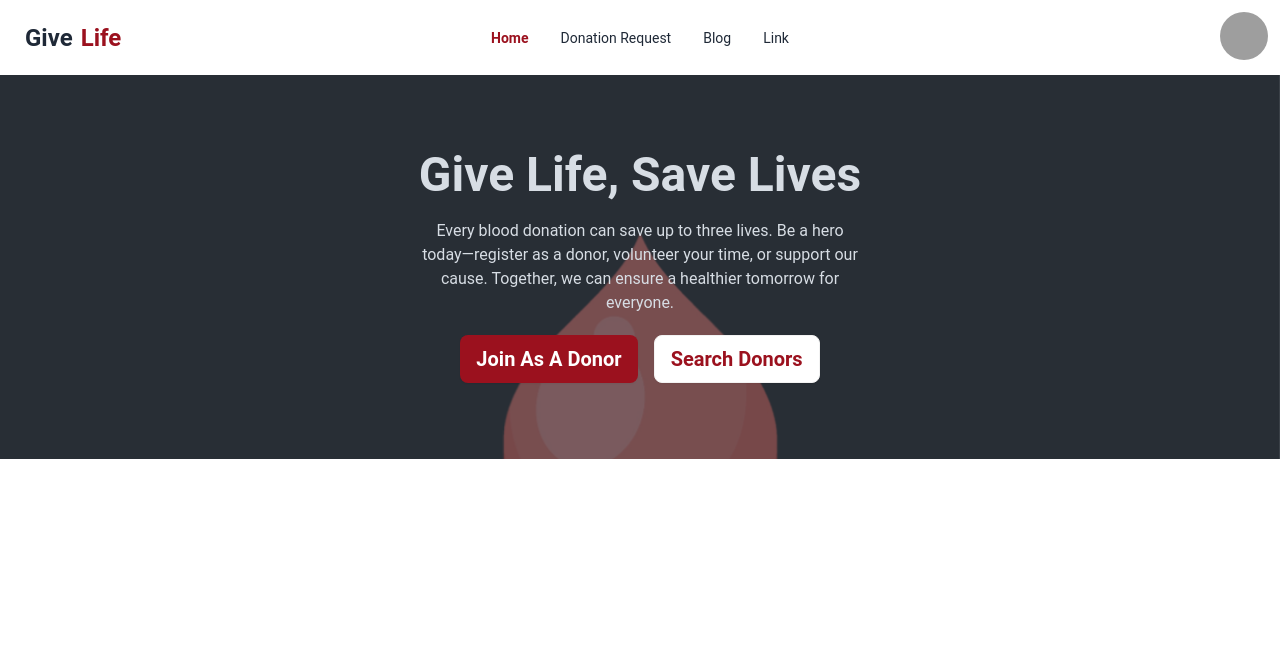
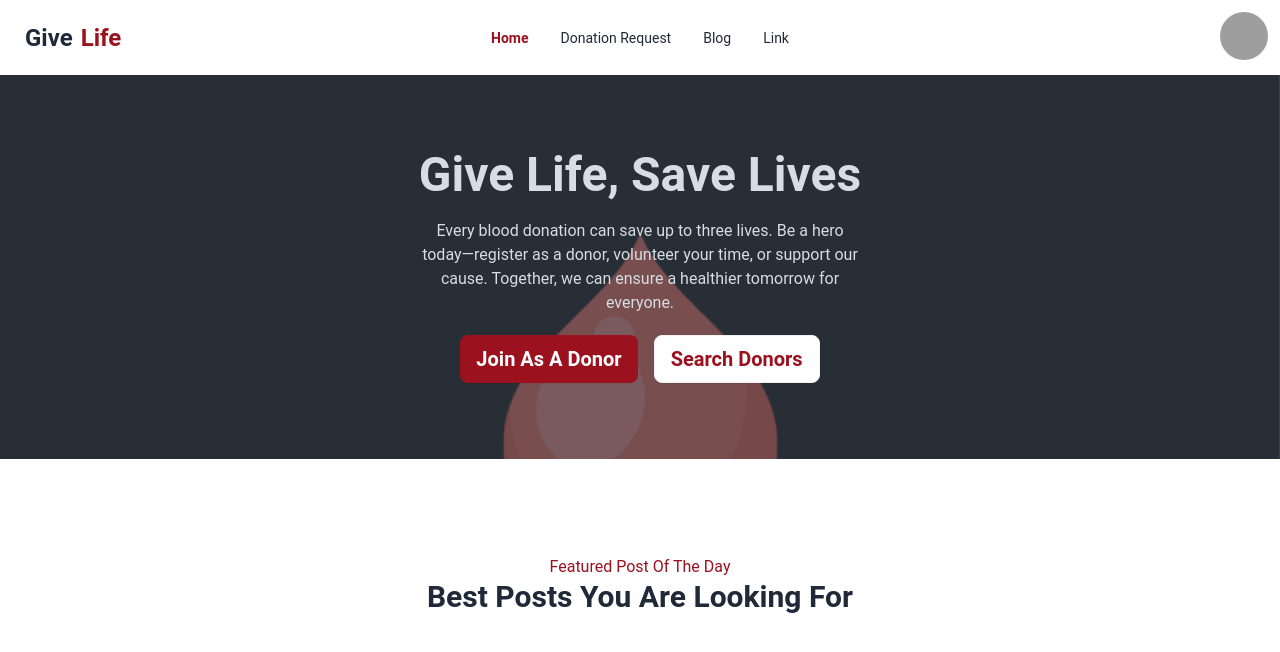
Before and after one commit to tisabbir/give-life-client, a React (Vite) app: page / in a window 1280 px wide. Shown: the top 652 px of the page. Built offline with nearby package versions, Linux system fonts and the light colour scheme; grey boxes are pictures that could not be loaded.

Commit message:
Featured post added

```diff
--- /dev/null
+++ b/src/Components/SectionTitle/SectionTitle.jsx
@@ -0,0 +1,12 @@
+
+
+const SectionTitle = ({Heading, subHeading}) => {
+    return (
+        <div>
+            <h3 className="text-[#9B111E] text-center">{subHeading}</h3>
+            <h1 className="text-center font-bold text-3xl">{Heading}</h1>
+        </div>
+    );
+};
+
+export default SectionTitle;
--- /dev/null
+++ b/src/Pages/Home/FeaturedSection/FeaturedSection.jsx
@@ -0,0 +1,12 @@
+import SectionTitle from "../../../Components/SectionTitle/SectionTitle";
+
+
+const FeaturedSection = () => {
+    return (
+        <div className="mt-24">
+            <SectionTitle subHeading={'Featured Post Of The Day'} Heading={'Best Posts You Are Looking For'} />
+        </div>
+    );
+};
+
+export default FeaturedSection;
--- a/src/Pages/Home/Home/Home.jsx
+++ b/src/Pages/Home/Home/Home.jsx
@@ -1,9 +1,11 @@
 import Banner from "../Banner/Banner";
+import FeaturedSection from "../FeaturedSection/FeaturedSection";
 
 const Home = () => {
   return (
     <div>
       <Banner />
+      <FeaturedSection />
     </div>
   );
 };
```
